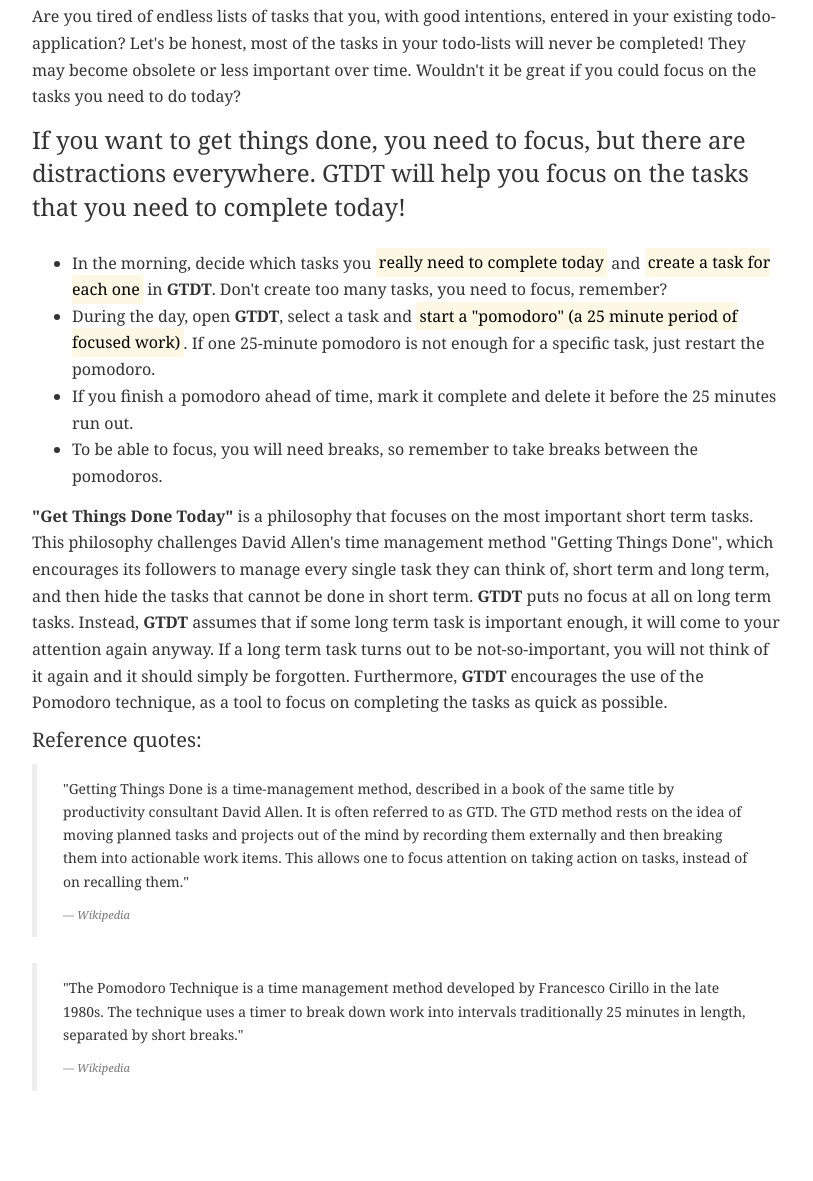
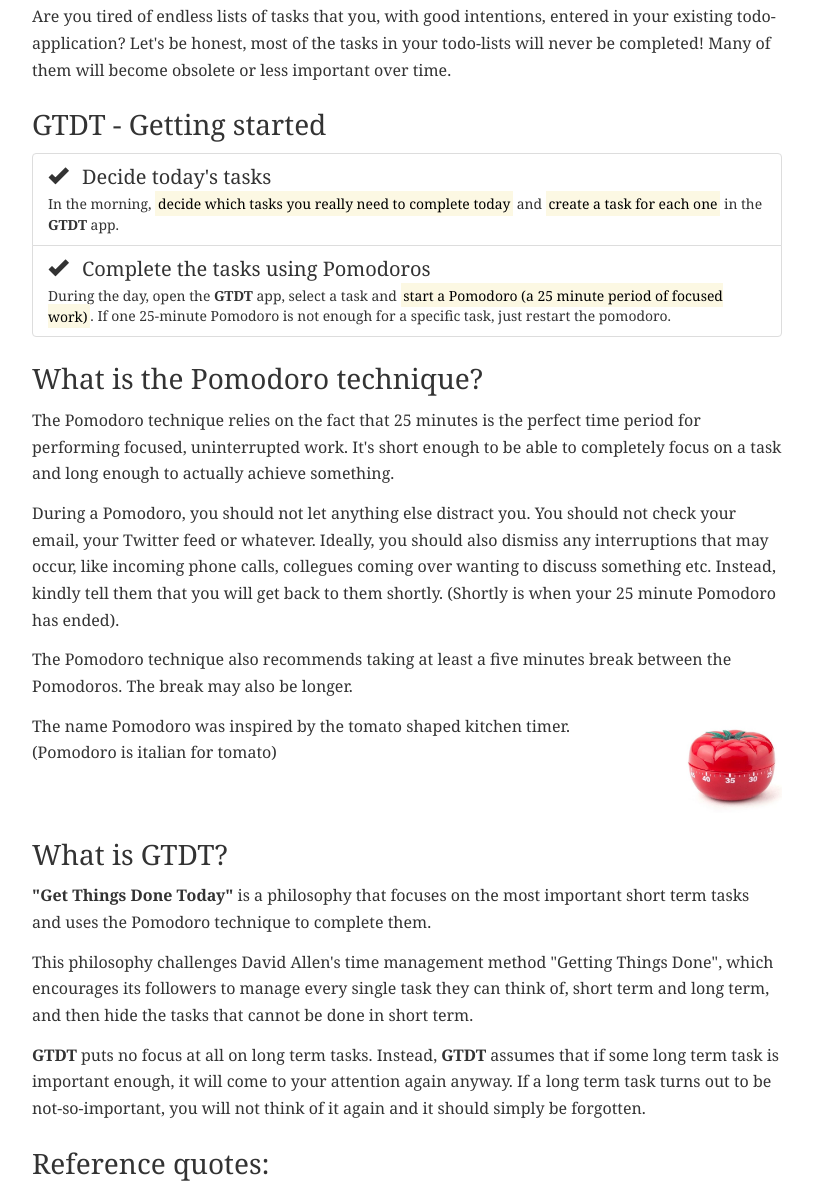
Before and after one commit to melke/pomodorosite, a plain HTML site: page philosophy/index.html in a window 1280 px wide. Shown: the part 338-1519 px from the top of the page, without its empty margins (233-1046 px from the left). Before the commit the page ends 1455 px from the top, so only its background shows below. Drawn offline with nearby package versions, Linux system fonts and the light colour scheme; a web font is replaced by a local one.

Commit message:
Bootstrap styling, image, wording etc

```diff
--- a/philosophy/index.html
+++ b/philosophy/index.html
@@ -48,58 +48,66 @@
 
             <p> Are you tired of endless lists of tasks that you, with good intentions, entered in your existing
                 todo-application?
-                Let's be honest, most of the tasks in your todo-lists will never be completed! They may become obsolete
+                Let's be honest, most of the tasks in your todo-lists will never be completed! Many of them will become obsolete
                 or less important over time.
-                Wouldn't it be great if you could focus on the tasks you need to do today?
             </p>
 
-            <p class="lead">
-                If you want to get things done, you need to focus, but there are distractions everywhere. GTDT will help
-                you focus on the tasks
-                that you need to complete today!
+            <h3>GTDT - Getting started</h3>
+
+            <div class="list-group">
+                <div class="list-group-item">
+                    <h4 class="list-group-item-heading"><span style="margin-right: 0.7em" class="glyphicon glyphicon-ok"></span>Decide today's tasks</h4>
+                    <div class="list-group-item-text"><small>In the morning, <mark>decide which tasks you really need to complete today</mark> and <mark>create a
+                    task for each one</mark> in the
+                    <strong>GTDT</strong> app.</small>
+                    </div>
+                </div>
+                <div class="list-group-item">
+                    <h4 class="list-group-item-heading"><span style="margin-right: 0.7em" class="glyphicon glyphicon-ok"></span>Complete the tasks using Pomodoros</h4>
+                    <div class="list-group-item-text"><small>During the day, open the <strong>GTDT</strong> app, select a task
+                        and <mark>start a Pomodoro (a 25 minute period of focused work)</mark>. If one 25-minute Pomodoro is not enough
+                        for a specific task, just restart the pomodoro.</small>
+                    </div>
+                </div>
+            </div>
+            <h3>What is the Pomodoro technique?</h3>
+            <p>
+                The Pomodoro technique relies on the fact that 25 minutes is the perfect time period for performing focused, uninterrupted work.
+                It's short enough to be able to completely focus on a task and long enough to actually achieve something.
+                </p>
+            <p>During a Pomodoro, you should not let anything else distract you. You should not check your email, your Twitter feed
+                or whatever. Ideally, you should also dismiss any interruptions that may occur, like incoming phone calls, collegues coming over
+                wanting to discuss something etc. Instead,
+                kindly tell them that you will get back to them shortly. (Shortly is when your 25 minute Pomodoro has ended). </p>
+            <p>The Pomodoro
+                technique also recommends taking at least a five minutes break between the Pomodoros. The break may also be longer.
             </p>
+            <div class="row">
+                <div class="col-xs-10">
+                    <p>The name Pomodoro was inspired by the tomato shaped kitchen timer. (Pomodoro is italian for tomato)</p>
+                </div>
+                <div class="col-xs-2">
+                    <img class="img-responsive" src="../img/pomodoro.jpg"/>
+                </div>
+            </div>
 
+            <h3>What is GTDT?</h3>
             <p>
-
-            </p>
-            <ul>
-                <li> In the morning, decide which tasks you <mark>really need to complete today</mark> and <mark>create a
-                    task for each one</mark> in
-                    <strong>GTDT</strong>. Don't create too many tasks, you need to focus, remember?
-                </li>
-                <li> During the day, open <strong>GTDT</strong>, select a task
-                    and <mark>start a "pomodoro" (a 25 minute period of focused work)</mark>. If one 25-minute pomodoro is not enough
-                    for
-                    a specific
-                    task, just restart the pomodoro.
-                </li>
-
-                <li> If you finish a pomodoro ahead of time, mark it complete and delete it
-                    before
-                    the 25 minutes run out.
-                </li>
-                <li> To be able to focus, you will need breaks, so remember to take breaks between
-                    the pomodoros.
-                </li>
-            </ul>
+                <strong>"Get Things Done Today"</strong> is a philosophy that focuses on the most important short term tasks and uses
+                the Pomodoro technique to complete them.</p>
             <p>
-                <strong>"Get Things Done Today"</strong> is a philosophy that focuses on the most important short term tasks.
                 This philosophy challenges David Allen's time management method "Getting Things Done", which encourages
-                its
-                followers to manage every single task they can think of, short term and long term, and then hide the
-                tasks that
-                cannot be done in short term. <strong>GTDT</strong> puts no focus at all on long term tasks. Instead, <strong>GTDT</strong> assumes that
-                if some
-                long term task is important enough, it will come to your attention again anyway. If a long term task
-                turns out
-                to be not-so-important, you will not think of it again and it should simply be forgotten. Furthermore,
-                <strong>GTDT</strong> encourages
-                the use of the Pomodoro technique, as a tool to focus on completing the tasks as quick as possible.
+                its followers to manage every single task they can think of, short term and long term, and then hide the
+                tasks that cannot be done in short term. </p>
+            <p><strong>GTDT</strong> puts no focus at all on long term tasks.
+                Instead, <strong>GTDT</strong> assumes that
+                if some long term task is important enough, it will come to your attention again anyway. If a long term task
+                turns out to be not-so-important, you will not think of it again and it should simply be forgotten.
             </p>
 
 
-            <h4> Reference quotes:
-            </h4>
+            <h3> Reference quotes:
+            </h3>
             <blockquote class="small">
                 <p> "Getting Things Done is a time-management method, described in a book of the same title by
                     productivity
```
Also changed, not shown: img/pomodoro.jpg (added).
